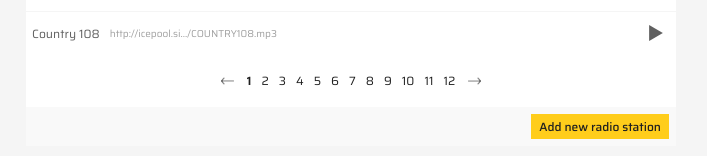
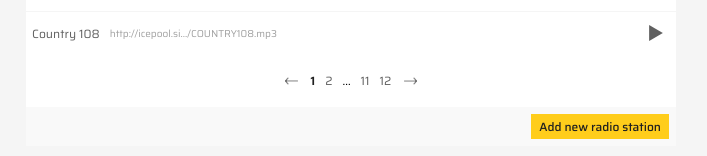
Before and after one commit to monikahenschke/radio-app-react, a React (Create React App) app: page / in a window 1280 px wide. Shown: the part 268-424 px from the top of the page, without its empty margins (289-996 px from the left). Built offline with nearby package versions, Linux system fonts and the light colour scheme.

Commit message:
pagination fix 2

```diff
--- a/src/components/Pagination.jsx
+++ b/src/components/Pagination.jsx
@@ -1,8 +1,9 @@
 import React from 'react';
-import { useMemo, useEffect } from 'react';
+import { useMemo, useEffect, useState } from 'react';
 import { array, func } from 'prop-types';
 
 import styles from './Pagination.module.scss';
+import { PaginationItem } from './PaginationItem';
 
 import { ReactComponent as Leftarrow } from '../images/leftarrow.svg';
 import { ReactComponent as Rightarrow } from '../images/rightarrow.svg';
@@ -11,13 +12,13 @@ import { number } from 'prop-types';
 
 export const Pagination = ({
   itemsPerPage,
-  listOfItem,
-  activePageIDState,
-  setActivePageIDState,
-  setItemsListCurrentlyShownState,
+  listOfItems,
+  setCurrentPageItems,
 }) => {
+  const [activePageIDState, setActivePageIDState] = useState(1);
+
   const totalPages = useMemo(() => {
-    return calculateNumberOfPages(listOfItem);
+    return calculateNumberOfPages(listOfItems);
 
     function calculateNumberOfPages(list) {
       if (list.length > 0) {
@@ -25,37 +26,22 @@ export const Pagination = ({
         return totalPages;
       }
     }
-  }, [itemsPerPage, listOfItem]);
-
-  const pagesNumbers = useMemo(() => {
-    // return Array.from(Array(totalPages + 1).keys()).slice(1);
-
-    const numbersOfPages = [];
-    for (let i = 1; i <= totalPages; i++) {
-      numbersOfPages.push(i);
-    }
-    return numbersOfPages;
-  }, [totalPages]);
+  }, [itemsPerPage, listOfItems]);
 
   useEffect(() => {
     const itemsListOnCurrentPage = getListItemsOnCurrentPage(activePageIDState);
-    setItemsListCurrentlyShownState(itemsListOnCurrentPage);
+    setCurrentPageItems(itemsListOnCurrentPage);
 
     function getListItemsOnCurrentPage(activePageIDState) {
       const positionOfFirstItemOnPage = (activePageIDState - 1) * itemsPerPage;
       const positionOLastItemOnPage = positionOfFirstItemOnPage + itemsPerPage;
 
-      return listOfItem.slice(
+      return listOfItems.slice(
         positionOfFirstItemOnPage,
         positionOLastItemOnPage
       );
     }
-  }, [
-    activePageIDState,
-    itemsPerPage,
-    setItemsListCurrentlyShownState,
-    listOfItem,
-  ]);
+  }, [activePageIDState, itemsPerPage, setCurrentPageItems, listOfItems]);
 
   const nextButtonDisabled = useMemo(
     () => totalPages === activePageIDState,
@@ -81,6 +67,50 @@ export const Pagination = ({
     setActivePageIDState(activePageIDState + 1);
   }
 
+  const createPagesNumbers = useMemo(() => {
+    // return Array.from(Array(totalPages + 1).keys()).slice(1);
+    const numbersOfPages = [];
+    for (let i = 1; i <= totalPages; i++) {
+      let page;
+      let isActive;
+
+      if (totalPages < 6) {
+        isActive = true;
+        page = {
+          pageNumber: i,
+          isActive: isActive,
+        };
+      } else {
+        if (
+          (((activePageIDState === 1 && i > 2) ||
+            (activePageIDState < 4 && i >= 5) ||
+            (activePageIDState === 4 && i >= 6) ||
+            (activePageIDState >= 5 &&
+              activePageIDState < 9 &&
+              i > 2 &&
+              (i < activePageIDState - 1 || i > activePageIDState + 1))) &&
+            i < totalPages - 1) ||
+          (activePageIDState >= 9 && i > 2 && i < activePageIDState - 1)
+        ) {
+          isActive = false;
+          page = {
+            pageNumber: i,
+            isActive: isActive,
+          };
+        } else {
+          isActive = true;
+          page = {
+            pageNumber: i,
+            isActive: isActive,
+          };
+        }
+      }
+
+      numbersOfPages.push(page);
+    }
+    return numbersOfPages;
+  }, [totalPages, activePageIDState]);
+
   return (
     <nav className={styles.paginationContainer}>
       <ul className={styles.pagination}>
@@ -94,20 +124,24 @@ export const Pagination = ({
             Previous
           </Button>
         </li>
-        {pagesNumbers.map((number) => {
-          const activePage = activePageIDState === number ? styles.active : '';
-          return (
-            <li className={styles.pages} key={number}>
-              <Button
-                onClick={() => {
-                  onPageChange(number);
-                }}
-              >
-                <span className={activePage}>{number}</span>
-              </Button>
-            </li>
+        {createPagesNumbers.map(({ pageNumber, isActive }, i) => {
+          let drawDots = !isActive && createPagesNumbers[i - 1]?.isActive;
+
+          return !drawDots ? (
+            <PaginationItem
+              page={pageNumber}
+              onPageChange={() => onPageChange(pageNumber)}
+              isActive={isActive}
+              key={i}
+              activePageIDState={activePageIDState}
+            />
+          ) : (
+            <span className={styles.dots} key={i}>
+              ...
+            </span>
           );
         })}
+
         <li className={styles.next} key="Next">
           <Button
             iconOnly={true}
@@ -124,9 +158,7 @@ export const Pagination = ({
 };
 
 Pagination.propTypes = {
-  listOfItem: array.isRequired,
-  activePageIDState: number.isRequired,
-  setActivePageIDState: func.isRequired,
-  setStationsListCurrentlyShownState: func.isRequired,
+  listOfItems: array.isRequired,
+  setCurrentPageItems: func.isRequired,
   itemsPerPage: number.isRequired,
 };
--- a/src/components/Pagination.module.scss
+++ b/src/components/Pagination.module.scss
@@ -1,3 +1,5 @@
+
+@import 'src/styles/colors';
 
 .paginationContainer {
     display: flex;
@@ -14,11 +16,21 @@
         cursor: not-allowed;
         pointer-events: all !important;
     }
+}
 
+.page{
+    color: $headline-color;
 }
 
 .active {
     font-weight: 600;
+    color: $black-color;
+}
+.dots {
+    display: flex;
+    justify-content: center;
+    align-items: center;
+    padding: 5px;
 }
 
 .prev, .next, .pages {
--- /dev/null
+++ b/src/components/PaginationItem.jsx
@@ -0,0 +1,27 @@
+import React from 'react';
+import Button from './Button';
+import styles from './Pagination.module.scss';
+import cx from 'classnames';
+
+export const PaginationItem = ({
+  onPageChange,
+  page,
+  activePageIDState,
+  isActive,
+}) => {
+  const activePage = activePageIDState === page ? styles.active : styles.page;
+
+  return (
+    isActive && (
+      <li className={cx(styles.pages)} key={page}>
+        <Button
+          onClick={() => {
+            onPageChange(page);
+          }}
+        >
+          <span className={activePage}>{page}</span>
+        </Button>
+      </li>
+    )
+  );
+};
--- a/src/containers/Content.jsx
+++ b/src/containers/Content.jsx
@@ -13,7 +13,6 @@ const handleSelect = (selectedStation) => {
 };
 
 const Content = (props) => {
-  const [activePageIDState, setActivePageIDState] = useState(1);
   const [stationsListCurrentlyShownState, setStationsListCurrentlyShownState] =
     useState([]);
 
@@ -37,10 +36,8 @@ const Content = (props) => {
       </StationsList>
       <Pagination
         itemsPerPage={4}
-        listOfItem={radioStationsListLS}
-        activePageIDState={activePageIDState}
-        setActivePageIDState={setActivePageIDState}
-        setItemsListCurrentlyShownState={setStationsListCurrentlyShownState}
+        listOfItems={radioStationsListLS}
+        setCurrentPageItems={setStationsListCurrentlyShownState}
       />
     </div>
   );
```
